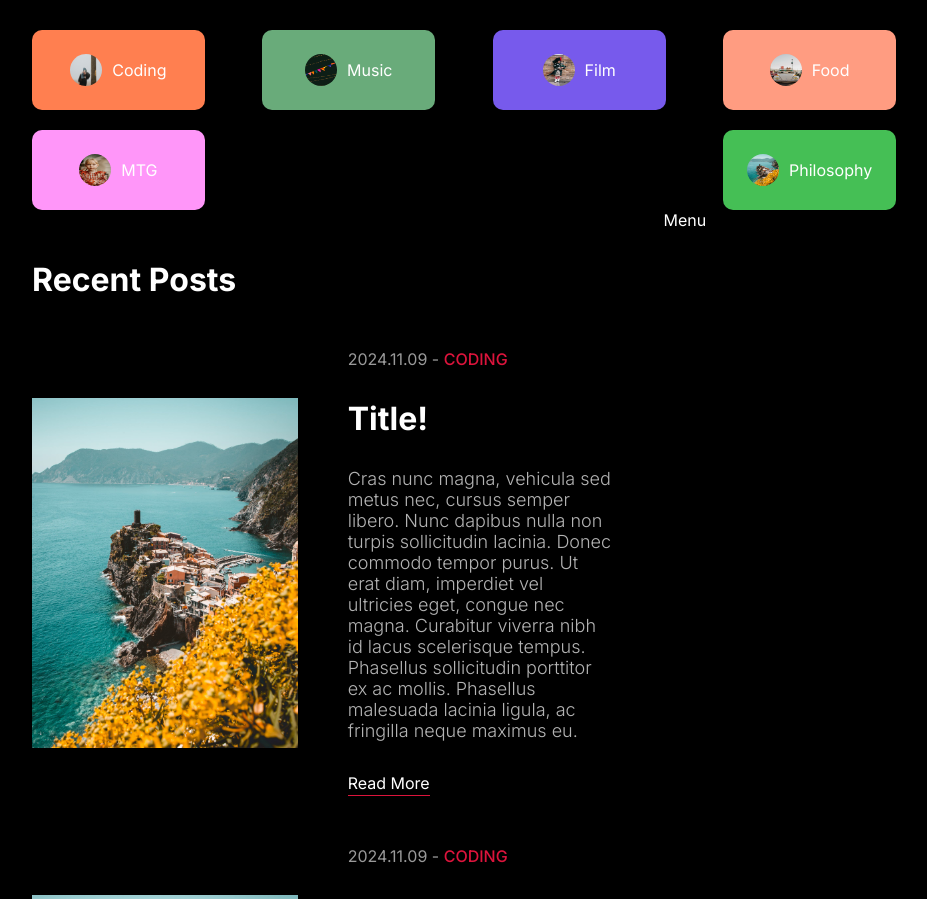
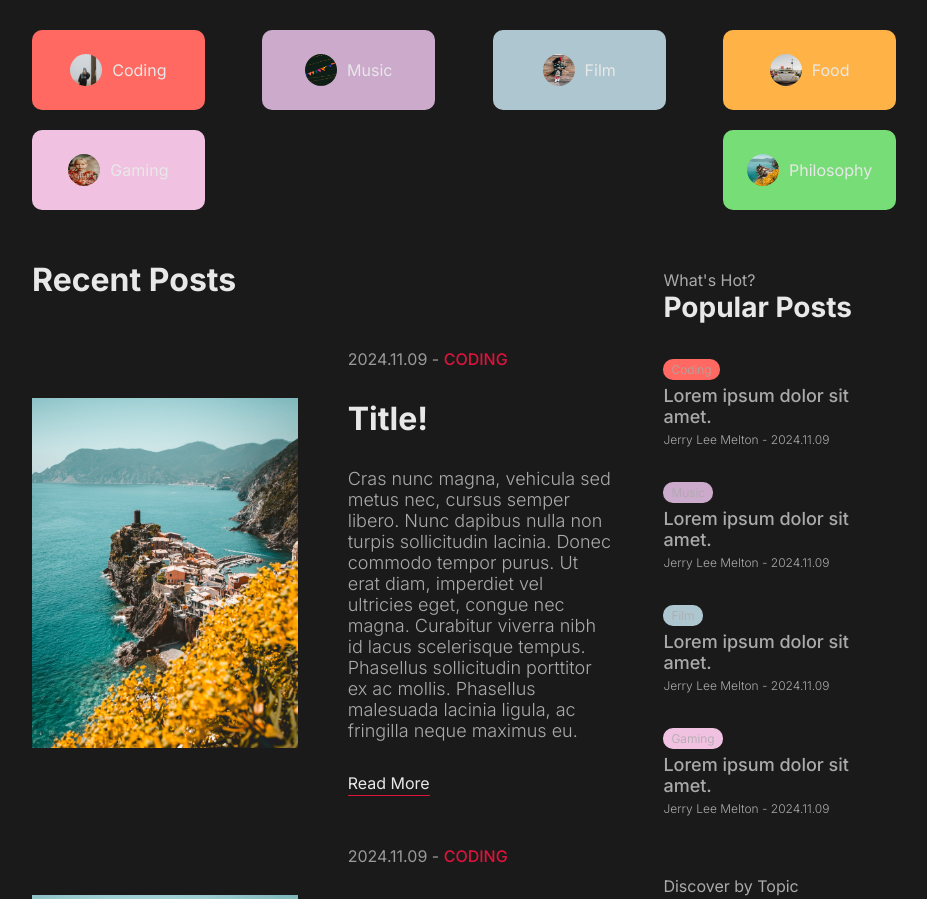
Before and after one commit to JerryLeeMelton/the-open-journal, a Next.js app: page / in a window 1280 px wide. Shown: the part 1060-1959 px from the top of the page, without its empty margins (176-1103 px from the left). Built offline with nearby package versions, Linux system fonts and the light colour scheme.

Commit message:
Implement base of submenus

```diff
--- a/src/app/globals.css
+++ b/src/app/globals.css
@@ -1,8 +1,25 @@
 :root {
   --bg: white;
-  --textColor: black;
+  --textColor: #0a0a0a;
   --softBG: #f0f0f0;
   --softTextColor: #626262;
+
+  --baseBlack: #1a1a1a;
+  --baseWhite: #e8e8e8;
+  --softBlack: #303030;
+  --softWhite: #aaaaaa;
+
+  /* --textColor: #0a0a0a;
+  --softBG: #f0f0f0;
+  --softTextColor: #626262; */
+
+  --category-coding: #ff6961;
+  --category-music: #cbaacb;
+  --category-film: #aec6cf;
+  --category-food: #ffb347;
+  /* --category-gaming: #fdfd96; */
+  --category-gaming: #f0c1e1;
+  --category-philosophy: #77dd77;
 }
 
 * {
@@ -23,16 +40,16 @@ a {
 
 /* Color Themes */
 .light-theme {
-  --bg: white;
-  --textColor: black;
-  --softBG: #f0f0f0;
-  --softTextColor: #626262;
+  --bg: var(--baseWhite);
+  --textColor: var(--baseBlack);
+  --softBG: var(--softWhite);
+  --softTextColor: var(--softBlack);
 }
 .dark-theme {
-  --bg: black;
-  --textColor: white;
-  --softBG: #181818;
-  --softTextColor: #b3b3b3;
+  --bg: var(--baseBlack);
+  --textColor: var(--baseWhite);
+  --softBG: var(--softBlack);
+  --softTextColor: var(--softWhite);
 }
 
 .container {
--- a/src/components/Menu/Menu.module.css
+++ b/src/components/Menu/Menu.module.css
@@ -1,3 +1,95 @@
 .container {
   flex: 2;
+  margin-top: 60px;
 }
+
+.sideMenuSubtitle {
+  color: var(--softTextColor);
+  font-size: 1rem;
+  font-weight: 400;
+}
+.sideMenuTitle {
+  font-size: 1.75rem;
+}
+
+.items {
+  display: flex;
+  flex-direction: column;
+  gap: 35px;
+  margin-top: 35px;
+  margin-bottom: 60px;
+}
+
+.item {
+  display: flex;
+  align-items: center;
+  gap: 20px;
+}
+
+.imageContainer {
+  position: relative;
+  flex: 1;
+  aspect-ratio: 1/1;
+}
+.image {
+  border-radius: 50%;
+  border: 3px solid lightgray;
+  object-fit: cover;
+}
+
+.textContainer {
+  display: flex;
+  flex-direction: column;
+  gap: 5px;
+  flex: 4;
+}
+
+.postTitle {
+  font-size: 1.125rem;
+  font-weight: 500;
+  color: var(--softTextColor);
+}
+.postDetails {
+  font-size: 0.75rem;
+  font-weight: 300;
+  color: var(--softTextColor);
+}
+
+.postCategory {
+  padding: 3px 8px;
+  border-radius: 10px;
+  font-size: 0.75rem;
+  font-weight: 300;
+  color: var(--softTextColor);
+  max-width: max-content;
+}
+.postCategory.coding {
+  background-color: var(--category-coding);
+}
+.postCategory.music {
+  background-color: var(--category-music);
+}
+.postCategory.film {
+  background-color: var(--category-film);
+}
+.postCategory.food {
+  background-color: var(--category-food);
+}
+.postCategory.gaming {
+  background-color: var(--category-gaming);
+}
+.postCategory.philosophy {
+  background-color: var(--category-philosophy);
+}
+
+.categoryList {
+  display: flex;
+  flex-wrap: wrap;
+  gap: 10px;
+}
+
+.categoryItem {
+  display: flex;
+  padding: 3px 8px;
+  border-radius: 10px;
+}
--- a/src/components/Menu/Menu.tsx
+++ b/src/components/Menu/Menu.tsx
@@ -1,8 +1,183 @@
 import React from "react"
 import styles from "./Menu.module.css"
+import Link from "next/link"
+import Image from "next/image"
 
 const Menu: React.FC = () => {
-  return <div className={styles.container}>Menu</div>
+  return (
+    <div className={styles.container}>
+      <h2 className={styles.sideMenuSubtitle}>What's Hot?</h2>
+      <h1 className={styles.sideMenuTitle}>Popular Posts</h1>
+
+      <div className={styles.items}>
+        <Link href="/" className={styles.item}>
+          <div className={styles.textContainer}>
+            <span className={`${styles.postCategory} ${styles.coding}`}>
+              Coding
+            </span>
+            <h3 className={styles.postTitle}>Lorem ipsum dolor sit amet.</h3>
+            <div className={styles.postDetails}>
+              <span className={styles.author}>Jerry Lee Melton - </span>
+              <span className={styles.date}>2024.11.09</span>
+            </div>
+          </div>
+        </Link>
+
+        <Link href="/" className={styles.item}>
+          <div className={styles.textContainer}>
+            <span className={`${styles.postCategory} ${styles.music}`}>
+              Music
+            </span>
+            <h3 className={styles.postTitle}>Lorem ipsum dolor sit amet.</h3>
+            <div className={styles.postDetails}>
+              <span className={styles.author}>Jerry Lee Melton - </span>
+              <span className={styles.date}>2024.11.09</span>
+            </div>
+          </div>
+        </Link>
+
+        <Link href="/" className={styles.item}>
+          <div className={styles.textContainer}>
+            <span className={`${styles.postCategory} ${styles.film}`}>
+              Film
+            </span>
+            <h3 className={styles.postTitle}>Lorem ipsum dolor sit amet.</h3>
+            <div className={styles.postDetails}>
+              <span className={styles.author}>Jerry Lee Melton - </span>
+              <span className={styles.date}>2024.11.09</span>
+            </div>
+          </div>
+        </Link>
+
+        <Link href="/" className={styles.item}>
+          <div className={styles.textContainer}>
+            <span className={`${styles.postCategory} ${styles.gaming}`}>
+              Gaming
+            </span>
+            <h3 className={styles.postTitle}>Lorem ipsum dolor sit amet.</h3>
+            <div className={styles.postDetails}>
+              <span className={styles.author}>Jerry Lee Melton - </span>
+              <span className={styles.date}>2024.11.09</span>
+            </div>
+          </div>
+        </Link>
+      </div>
+
+      {/* Category section */}
+
+      <div>
+        <h2 className={styles.sideMenuSubtitle}>Discover by Topic</h2>
+        <h1 className={styles.sideMenuTitle}>Categories</h1>
+        <div className={styles.categoryList}>
+          <Link
+            href="/blog?cat=coding"
+            className={`${styles.categoryItem} ${styles.coding}`}
+          >
+            Coding
+          </Link>
+          <Link
+            href="/blog?cat=music"
+            className={`${styles.categoryItem} ${styles.music}`}
+          >
+            Music
+          </Link>
+          <Link
+            href="/blog?cat=film"
+            className={`${styles.categoryItem} ${styles.film}`}
+          >
+            Film
+          </Link>
+          <Link
+            href="/blog?cat=gaming"
+            className={`${styles.categoryItem} ${styles.gaming}`}
+          >
+            Gaming
+          </Link>
+          <Link
+            href="/blog?cat=food"
+            className={`${styles.categoryItem} ${styles.food}`}
+          >
+            Food
+          </Link>
+          <Link
+            href="/blog?cat=philosophy"
+            className={`${styles.categoryItem} ${styles.philosophy}`}
+          >
+            Philosophy
+          </Link>
+        </div>
+      </div>
+      {/* 2nd section */}
+      <h2 className={styles.sideMenuSubtitle}>Chosen by the author</h2>
+      <h1 className={styles.sideMenuTitle}>Author's Picks</h1>
+
+      <div className={styles.items}>
+        <Link href="/" className={styles.item}>
+          <div className={styles.imageContainer}>
+            <Image src="/p1.jpeg" alt="whoops" fill className={styles.image} />
+          </div>
+          <div className={styles.textContainer}>
+            <span className={`${styles.postCategory} ${styles.coding}`}>
+              Coding
+            </span>
+            <h3 className={styles.postTitle}>Lorem ipsum dolor sit amet.</h3>
+            <div className={styles.postDetails}>
+              <span className={styles.author}>Jerry Lee Melton - </span>
+              <span className={styles.date}>2024.11.09</span>
+            </div>
+          </div>
+        </Link>
+
+        <Link href="/" className={styles.item}>
+          <div className={styles.imageContainer}>
+            <Image src="/p1.jpeg" alt="whoops" fill className={styles.image} />
+          </div>
+          <div className={styles.textContainer}>
+            <span className={`${styles.postCategory} ${styles.music}`}>
+              Music
+            </span>
+            <h3 className={styles.postTitle}>Lorem ipsum dolor sit amet.</h3>
+            <div className={styles.postDetails}>
+              <span className={styles.author}>Jerry Lee Melton - </span>
+              <span className={styles.date}>2024.11.09</span>
+            </div>
+          </div>
+        </Link>
+
+        <Link href="/" className={styles.item}>
+          <div className={styles.imageContainer}>
+            <Image src="/p1.jpeg" alt="whoops" fill className={styles.image} />
+          </div>
+          <div className={styles.textContainer}>
+            <span className={`${styles.postCategory} ${styles.film}`}>
+              Film
+            </span>
+            <h3 className={styles.postTitle}>Lorem ipsum dolor sit amet.</h3>
+            <div className={styles.postDetails}>
+              <span className={styles.author}>Jerry Lee Melton - </span>
+              <span className={styles.date}>2024.11.09</span>
+            </div>
+          </div>
+        </Link>
+
+        <Link href="/" className={styles.item}>
+          <div className={styles.imageContainer}>
+            <Image src="/p1.jpeg" alt="whoops" fill className={styles.image} />
+          </div>
+          <div className={styles.textContainer}>
+            <span className={`${styles.postCategory} ${styles.gaming}`}>
+              Gaming
+            </span>
+            <h3 className={styles.postTitle}>Lorem ipsum dolor sit amet.</h3>
+            <div className={styles.postDetails}>
+              <span className={styles.author}>Jerry Lee Melton - </span>
+              <span className={styles.date}>2024.11.09</span>
+            </div>
+          </div>
+        </Link>
+      </div>
+    </div>
+  )
 }
 
 export default Menu
--- a/src/components/categoryList/CategoryList.module.css
+++ b/src/components/categoryList/CategoryList.module.css
@@ -26,22 +26,22 @@
 
 /* Individual Category Styles */
 .category.coding {
-  background-color: coral;
+  background-color: var(--category-coding);
 }
 .category.music {
-  background-color: #69ab7a;
+  background-color: var(--category-music);
 }
 .category.film {
-  background-color: #775aec;
+  background-color: var(--category-film);
 }
 .category.food {
-  background-color: #ff9c81;
+  background-color: var(--category-food);
 }
-.category.mtg {
-  background-color: #ff96f9;
+.category.gaming {
+  background-color: var(--category-gaming);
 }
 .category.philosophy {
-  background-color: #45bf55;
+  background-color: var(--category-philosophy);
 }
 
 .image {
--- a/src/components/categoryList/CategoryList.tsx
+++ b/src/components/categoryList/CategoryList.tsx
@@ -9,7 +9,7 @@ const CategoryList: React.FC = () => {
     { name: "Music", slug: "music" },
     { name: "Film", slug: "film" },
     { name: "Food", slug: "food" },
-    { name: "MTG", slug: "mtg" },
+    { name: "Gaming", slug: "gaming" },
     { name: "Philosophy", slug: "philosophy" },
   ]
 
--- a/src/components/featured/Featured.module.css
+++ b/src/components/featured/Featured.module.css
@@ -43,6 +43,15 @@
   border: none;
   border-radius: 0.313rem;
   width: max-content;
+  background-color: var(--textColor);
+  color: var(--bg);
+
+  transition: background-color 0.1s ease-out;
+}
+.button:hover {
+  background-color: var(--softTextColor);
+  /* background-color: red; */
+  color: var(--bg);
 }
 
 @media screen and (max-width: 1280px) {
```
Also changed, not shown: public/gaming.png (renamed from public/mtg.png).
